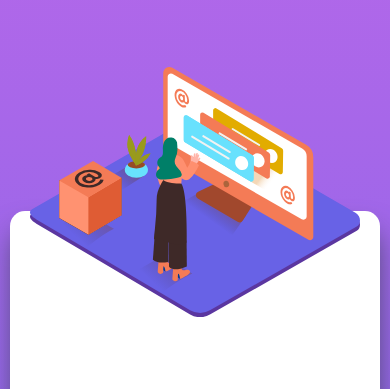
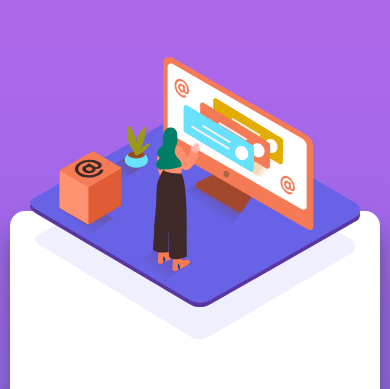
Before and after one commit to lidimi/Frontend-Challenge-FAQ-Accordion, a plain HTML site: page index.html in a window 390 px wide. Shown: the top 389 px of the page. Drawn offline with Linux system fonts and the light colour scheme.

Commit message:
mobile shadow added

```diff
--- a/index.html
+++ b/index.html
@@ -31,6 +31,9 @@
     <div class="images">
       <img src="images/illustration-woman-online-desktop.svg" alt="" class="woman">
       <img src="images/illustration-woman-online-mobile.svg" alt="" class="woman-mobile">
+
+      <img src="images/bg-pattern-mobile.svg" alt="" class="w-shadow">
+
     </div>
     <main>
       <h1>FAQ</h1>
--- a/styles.css
+++ b/styles.css
@@ -19,7 +19,7 @@ body {
 .container {
     width: 55%;
     min-width: 900px;
-    min-height: 55vh;
+    height: 60vh;
     margin: 20vh auto;
     background-color: white;
     border-radius: 15px;
@@ -114,6 +114,10 @@ h2:hover {
     display: none;
 }
 
+.w-shadow {
+    display: none;
+}
+
 @keyframes moveBox {
 
     0% {
@@ -164,10 +168,19 @@ h2:hover {
     .woman-mobile {
         display: block;
         position: absolute;
-        bottom: -6.6rem;
+        bottom: -6rem;
         max-width: 350px;
         max-height: 250px;
+        z-index: 1;
 
+    }
+
+    .w-shadow {
+        display: block;
+        position: absolute;
+        bottom: -8rem;
+        width: 320px;
+        z-index: 0;
     }
 
     .box {
```
